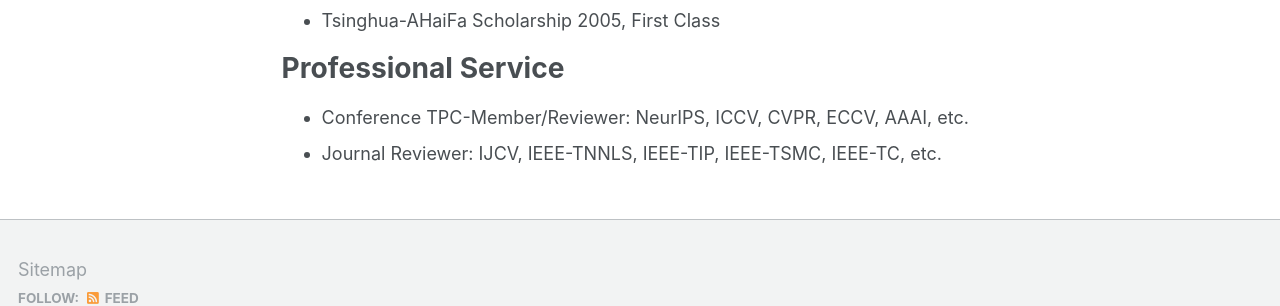
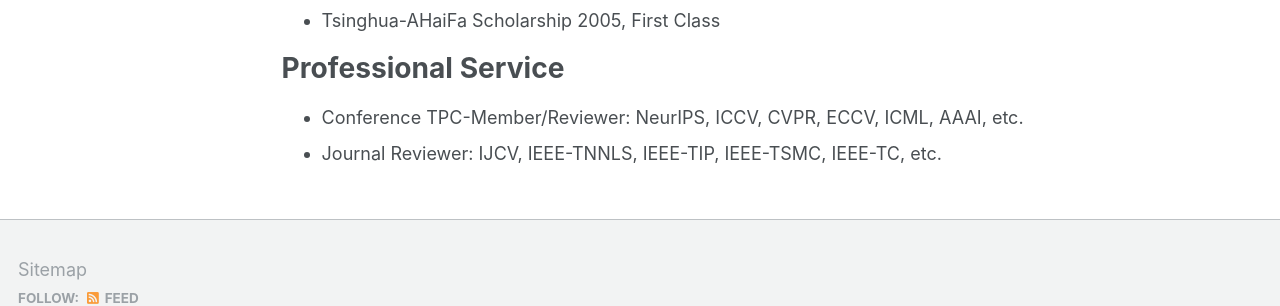
Before and after one commit to YaoAnbang/YaoAnbang.github.io, a Jekyll site: the page built from _pages/about.md, in a window 1280 px wide and 900 px high, scrolled down 4049 px. Shown: the part 526-832 px from the top of the window. Built offline with Jekyll 4.4.1, drawn with Linux system fonts in a browser that asks for light colours.

Commit message:
Update about.md

```diff
--- a/_pages/about.md
+++ b/_pages/about.md
@@ -113,5 +113,5 @@ Awards
 Professional Service
 =====
 
-+ Conference TPC-Member/Reviewer: NeurIPS, ICCV, CVPR, ECCV, AAAI, etc.
++ Conference TPC-Member/Reviewer: NeurIPS, ICCV, CVPR, ECCV, ICML, AAAI, etc.
 + Journal Reviewer: IJCV, IEEE-TNNLS, IEEE-TIP, IEEE-TSMC, IEEE-TC, etc.
```
